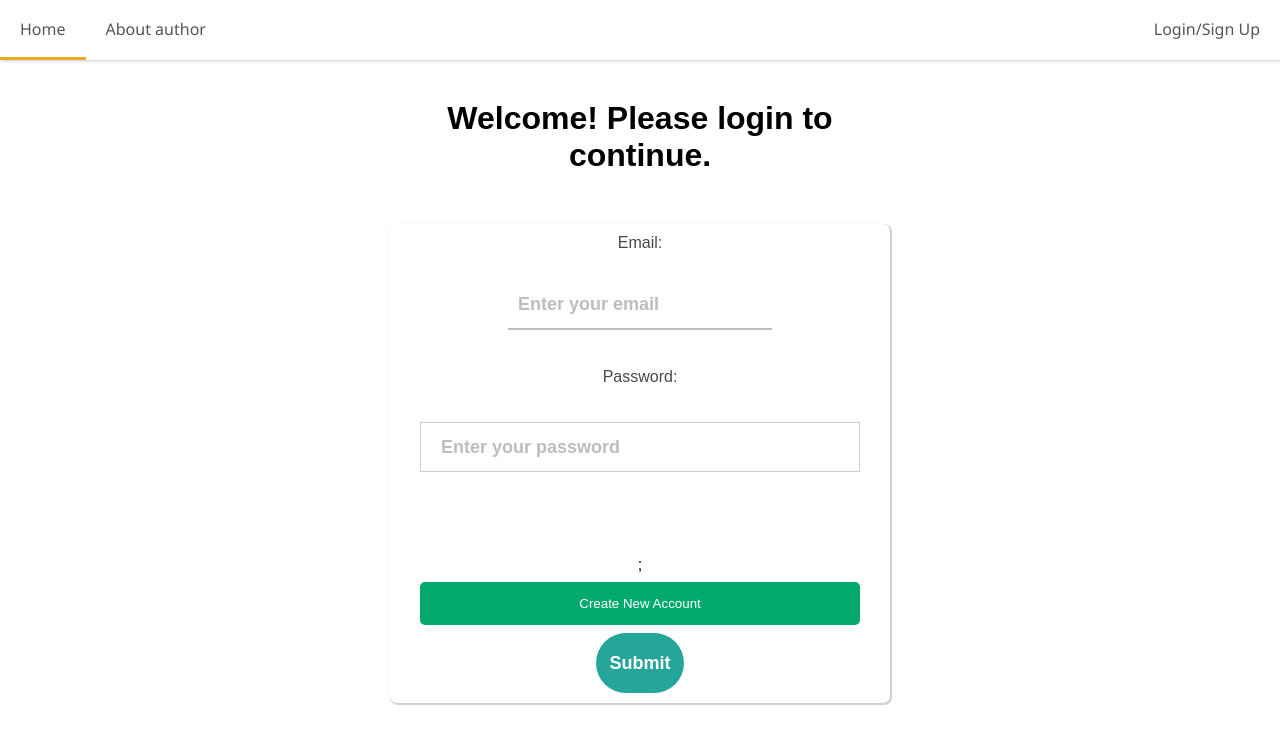
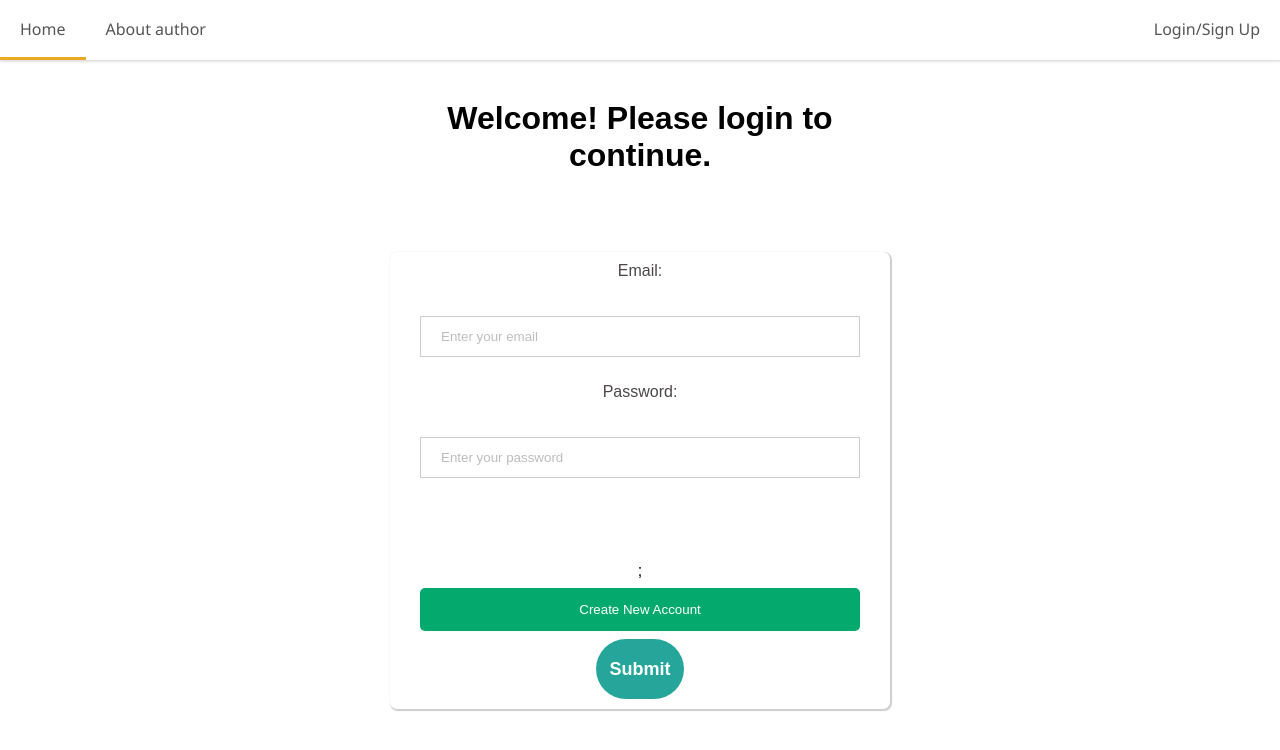
Before and after one commit to prophet12505/Sirus--new-social-media-website, a React (Create React App) app in the folder client/: page /auth in a window 1280 px wide. Shown: the top 750 px of the page. Built offline with nearby package versions, Linux system fonts and the light colour scheme.

Commit message:
login verification -- front end

```diff
--- a/client/src/components/Auth/Auth.css
+++ b/client/src/components/Auth/Auth.css
@@ -10,19 +10,6 @@
     align-items: center;
   }
 
-  input {
-    width: 60%;
-    height: 50px;
-    margin-bottom: 20px;
-    border: none;
-    border-bottom: 2px solid #bdbdbd;
-    font-size: 18px;
-    font-weight: bold;
-    padding: 0 10px;
-    transition: border 0.3s;
-    background-color: transparent;
-    color: #bdbdbd;
-  }
 
   input::placeholder {
     color: #bdbdbd;
@@ -56,7 +43,7 @@
 
 
   /* Full-width input fields */
-input[type=text], input[type=password] {
+input[type=text],[type=email], input[type=password] {
   width: 100%;
   padding: 12px 20px;
   margin: 8px 0;
@@ -146,7 +133,16 @@ span.psw {
   color: red;
   cursor: pointer;
 }
-
+#loginErrorPrompt{
+  color: #f44336;
+  background-color: #d2bbba96;
+  border-radius: 5px;
+  padding: 5px 20px;
+  display: none;
+  visibility: hidden;
+  transition: all 1.5s;
+  /* border: 1px solid rgb(0, 0, 0); */
+}
 /* Add Zoom Animation */
 .animate {
   -webkit-animation: animatezoom 0.6s;
--- a/client/src/components/Auth/Auth.jsx
+++ b/client/src/components/Auth/Auth.jsx
@@ -52,6 +52,10 @@ const Auth = () => {
                     //jump to home pag
                     navigate('/');
                 }
+                else{
+                    //console.log('nonono');
+                    document.getElementById('loginErrorPrompt').style.display="block";
+                }
             }
             console.log(loggedAccountStore);
         }
@@ -61,7 +65,7 @@ const Auth = () => {
         //e.preventDefault();
         await dispatch(userLogin(loginData));
         //await dispatch(getPosts());
-
+        document.getElementById('loginErrorPrompt').style.visibility="visible";
 
     }
     function handleSubmitSignup(e) {
@@ -150,6 +154,7 @@ const Auth = () => {
             <div className="login-container">
 
                 <h1>Welcome! Please login to continue.</h1>
+                <p id="loginErrorPrompt">Your password and Email doesn't match</p>
                 <form action="/login" method="post">
                     {/* <label for="username">Username:</label><br />
                     <input type="text" id="username" name="username" placeholder="Enter your username" /><br /> */}
--- a/client/src/components/Form/Form.jsx
+++ b/client/src/components/Form/Form.jsx
@@ -95,7 +95,7 @@ const Form= ({currentId,setCurrentId})=>{
                 ></FileBase> */}
 
                 {/* base64 should be a string, do not add {} around it while passing it to selected File  */}
-                <button className="btn btn-white" type="submit" onClick={handleSubmit}>Way to go!</button>
+                <button className="btn btn-green" type="submit" onClick={handleSubmit}>Let's go!</button>
             </form>
         </>
         );
```
